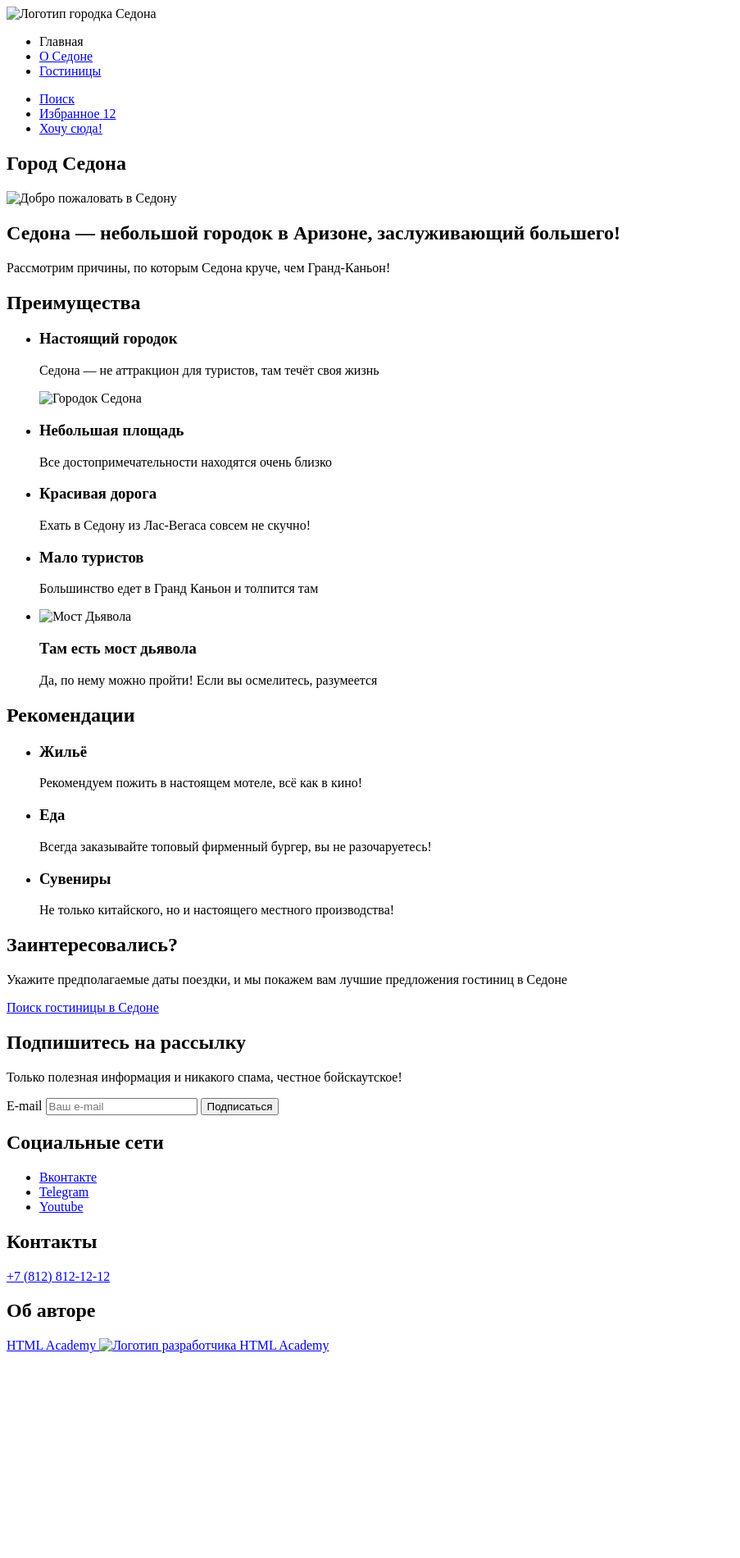
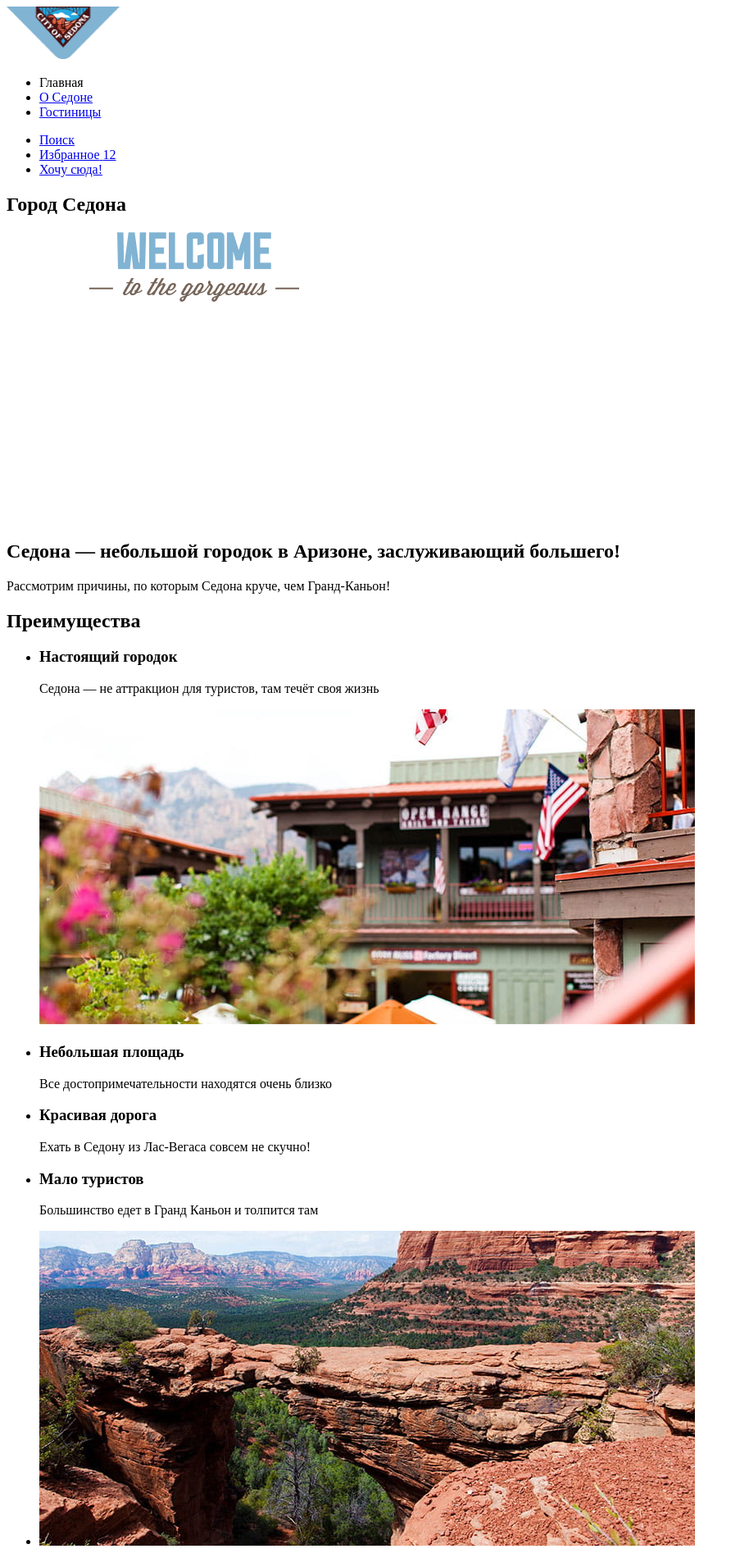
Before and after one commit to Art-Yakovlev/sedona, a plain HTML site: page index.html in a window 1280 px wide. Shown: the top 1900 px of the page at 82% size, without its empty margins (0-903 px from the left). Before the commit the page ends 1658 px from the top, so only its background shows below. Drawn offline with Linux system fonts and the light colour scheme.

Commit message:
Добавляем изображения в разметку

```diff
--- a/index.html
+++ b/index.html
@@ -9,7 +9,7 @@
         <header class="page-header">
             <nav class="navigation">
                 <a class="navigation-logo" aria-current="page">
-                    <img class="page-header-logo" src="" alt="Логотип городка Седона">
+                    <img class="page-header-logo" src="/images/sedona-logo.png" width="138" height="64" alt="Логотип городка Седона">
                 </a>
                 <ul class="navigation-list">
                     <li class="navigation-item">
@@ -43,7 +43,7 @@
         <main class="main-contaner main-index">
             <section class="main-intro">
                 <h1 class="visually-hidden">Город Седона</h1>
-                <img class="welcome-sedona" src="" alt="Добро пожаловать в Седону">
+                <img class="welcome-sedona" src="/images/welcome.png" width="458" height="352" alt="Добро пожаловать в Седону">
             </section>
             <section class="advantages">
                 <div class="advantages-intro">
@@ -58,7 +58,7 @@
                                 <h3 class="advantages-title">Настоящий городок</h3>
                                 <p class="advantages-description">Седона — не аттракцион для туристов, там течёт своя жизнь</p>
                             </div>
-                            <img class="advantages-picture" src="" alt="Городок Седона">
+                            <img class="advantages-picture" src="/images/photo-1.jpg" width="800" height="384" alt="Городок Седона">
                         </li>
                         <li class="advantages-item">
                             <div class="advantages-content">
@@ -79,7 +79,7 @@
                             </div>
                         </li>
                         <li class="advantages-item">
-                            <img class="advantages-picture" src="" alt="Мост Дьявола">
+                            <img class="advantages-picture" src="/images/photo-2.jpg" width="800" height="384" alt="Мост Дьявола">
                             <div class="advantages-content">
                                 <h3 class="advantages-title">Там есть мост дьявола</h3>
                                 <p class="advantages-description">Да, по нему можно пройти! Если вы осмелитесь, разумеется</p>
@@ -156,7 +156,7 @@
                     <h2 class="visually-hidden">Об авторе</h2>
                     <a class="copyright-link" href="https://htmlacademy.ru">
                         <span class="visually-hidden">HTML Academy</span>
-                        <img class="copyright-logo" src="" alt="Логотип разработчика HTML Academy">
+                        <img class="copyright-logo" src="/images/htmlacademy-logo.svg" width="115" height="33" alt="Логотип разработчика HTML Academy">
                     </a>
                 </section>
             </div>
```
Also changed, not shown: catalog.html (+7 -7 lines).
